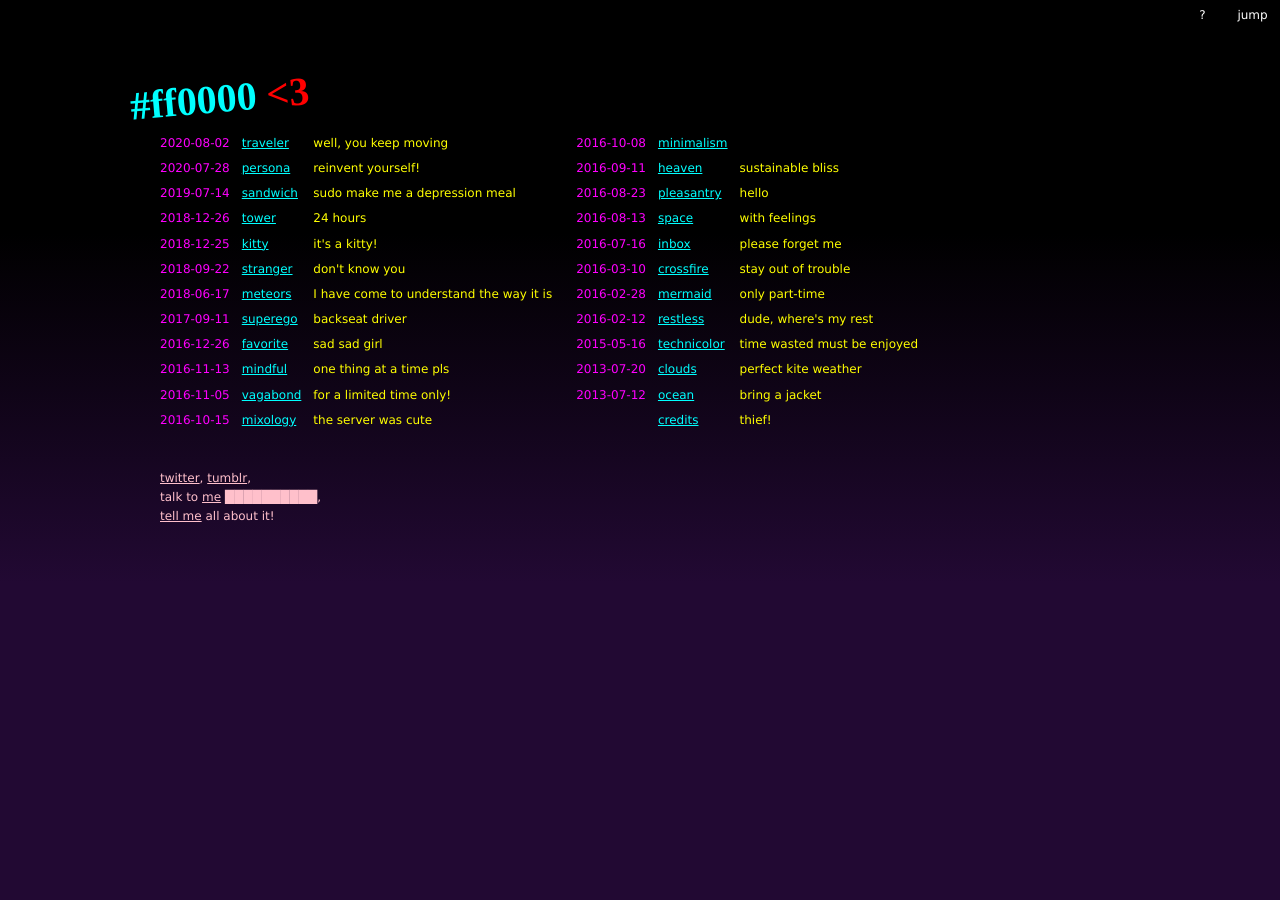
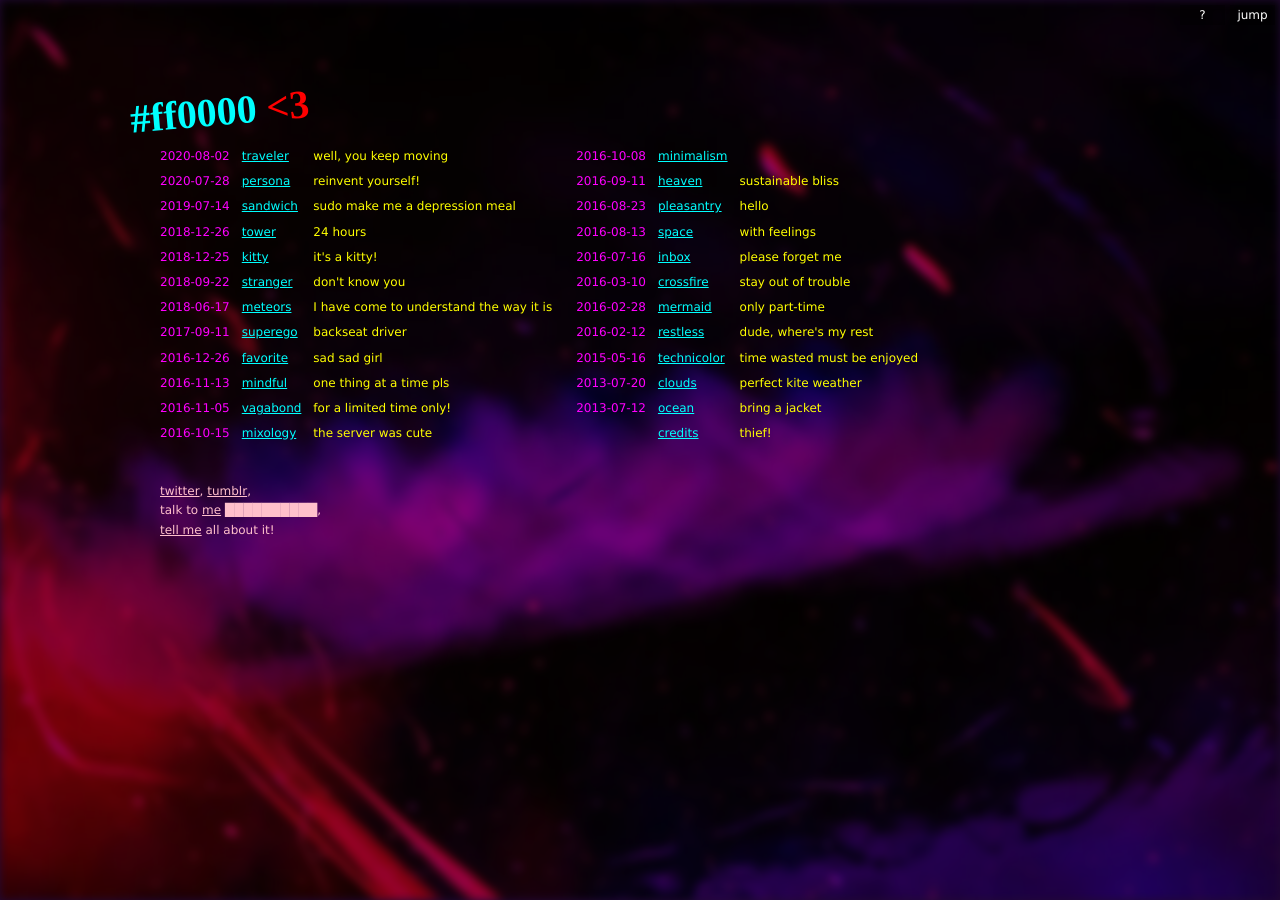
Before and after one commit to redsummernight/redsummernight.github.io, a Jekyll site: the page built from index.html, in a window 1280 px wide. Built offline with Jekyll 4.4.1, drawn with Linux system fonts in a browser that asks for light colours; some web fonts are replaced.

Commit message:
(index) Add background image

```diff
--- a/index.html
+++ b/index.html
@@ -4,25 +4,35 @@ description: what a horrible night to make a website
 credits: |
   - [Sedgwick Ave](https://fonts.google.com/specimen/Sedgwick+Ave) font, Google Doodle Team UK
     (<a rel="license" href="https://scripts.sil.org/cms/scripts/page.php?site_id=nrsi&id=OFL">OFL</a>)
+  - [Image](https://unsplash.com/photos/jy6BJNpEPHI) by Jr Korpa
+    (<a rel="license" href="https://unsplash.com/license">Unsplash</a>)
 ---
 <link href="https://fonts.googleapis.com/css2?family=Sedgwick+Ave&amp;display=swap" rel="stylesheet">
 <style>
 {% capture raw_scss %}
 	@import "base";
 
-	body {
-		background-repeat: repeat-x;
+	html, body {
+		width: 100%;
+		height: 100%;
 		background-color: rgb(34,9,51);
-		background-image: -moz-linear-gradient(0deg, rgba(34,9,51,1) 0%, rgba(0,0,0,1) 60%);
-		background-image: -webkit-linear-gradient(0deg, rgba(34,9,51,1) 0%, rgba(0,0,0,1) 60%);
-		background-image: linear-gradient(0deg, rgba(34,9,51,1) 0%, rgba(0,0,0,1) 60%);
-		filter: progid:DXImageTransform.Microsoft.gradient(startColorstr="#220933",endColorstr="#000000",GradientType=1);
 		color: pink;
 	}
 
+	.bg {
+		width: 100%;
+		height: 100%;
+		position: fixed;
+		background-size: cover;
+		background-attachment: fixed;
+		background-position: center center;
+		background-image: url('{{ site.baseurl }}/common/img/jr-korpa-jy6BJNpEPHI-unsplash-640x426.jpg');
+		@include filter(blur(5px) brightness(0.6));
+	}
+
 	.wrapper {
-		margin: 20px auto;
-		margin-bottom: 2em;
+		position: relative;
+		margin: 0 auto;
 		padding: 20px;
 		max-width: 460px;
 		line-height: 1.6;
@@ -35,10 +45,15 @@ credits: |
 		}
 	}
 
+	.wrapper p {
+		margin-bottom: 4em;
+	}
+
 	h1 {
 		font-family: 'Sedgwick Ave', cursive;
 		font-size: 40px;
 		display: inline-block;
+		margin-top: 1.5em;
 		margin-left: -0.75em;
 		margin-bottom: 0;
 		color: cyan;
@@ -49,11 +64,7 @@ credits: |
 		color: red;
 	}
 
-	a { color: cyan; }
-
-	.contact, .contact a {
-		color: pink;
-	}
+	a { color: pink; }
 
 	table {
 		margin-right: 1em;
@@ -70,12 +81,16 @@ credits: |
 		vertical-align: top;
 	}
 
-	td:first-child {
+	td.date {
 		color: magenta;
 	}
 
+	td.title a {
+		color: cyan;
+	}
+
 	@media (max-width: 999px) {
-		td:nth-child(2) {
+		td.title {
 			width: 80px;
 		}
 	}
@@ -106,6 +121,7 @@ credits: |
 {% endfor %}
 {% assign pages = pages | sort: 'date', 'first' | reverse %}
 
+<div class="bg"></div>
 <div class="wrapper">
 	<h1>#ff0000 <span class="heart">&lt;3</span></h1>
 
@@ -113,8 +129,8 @@ credits: |
 		{% for p in pages %}
 			{% if forloop.index <= forloop.rindex %}
 			<tr>
-				<td>{{ p.date }}</td>
-				<td><a href="{{ site.baseurl }}{{ p.url }}">{{ p.title }}</a></td>
+				<td class="date">{{ p.date }}</td>
+				<td class="title"><a href="{{ site.baseurl }}{{ p.url }}">{{ p.title }}</a></td>
 				<td>{{ p.description }}</td>
 			</tr>
 			{% endif %}
@@ -125,15 +141,15 @@ credits: |
 		{% for p in pages %}
 			{% if forloop.index > forloop.rindex %}
 			<tr>
-				<td>{{ p.date }}</td>
-				<td><a href="{{ site.baseurl }}{{ p.url }}">{{ p.title }}</a></td>
+				<td class="date">{{ p.date }}</td>
+				<td class="title"><a href="{{ site.baseurl }}{{ p.url }}">{{ p.title }}</a></td>
 				<td>{{ p.description }}</td>
 			</tr>
 			{% endif %}
 		{% endfor %}
 	</table>
 
-	<p class="contact">
+	<p>
 		<a href="https://twitter.com/redsummernight0">twitter</a>,
 		<a href="https://redsummernight.tumblr.com/">tumblr</a>,<br>
 		talk to <a href="https://neocities.org/site/redsummernight">me</a> ██████████,<br>
```
Also changed, not shown: common/img/jr-korpa-jy6BJNpEPHI-unsplash-640x426.jpg (added).
